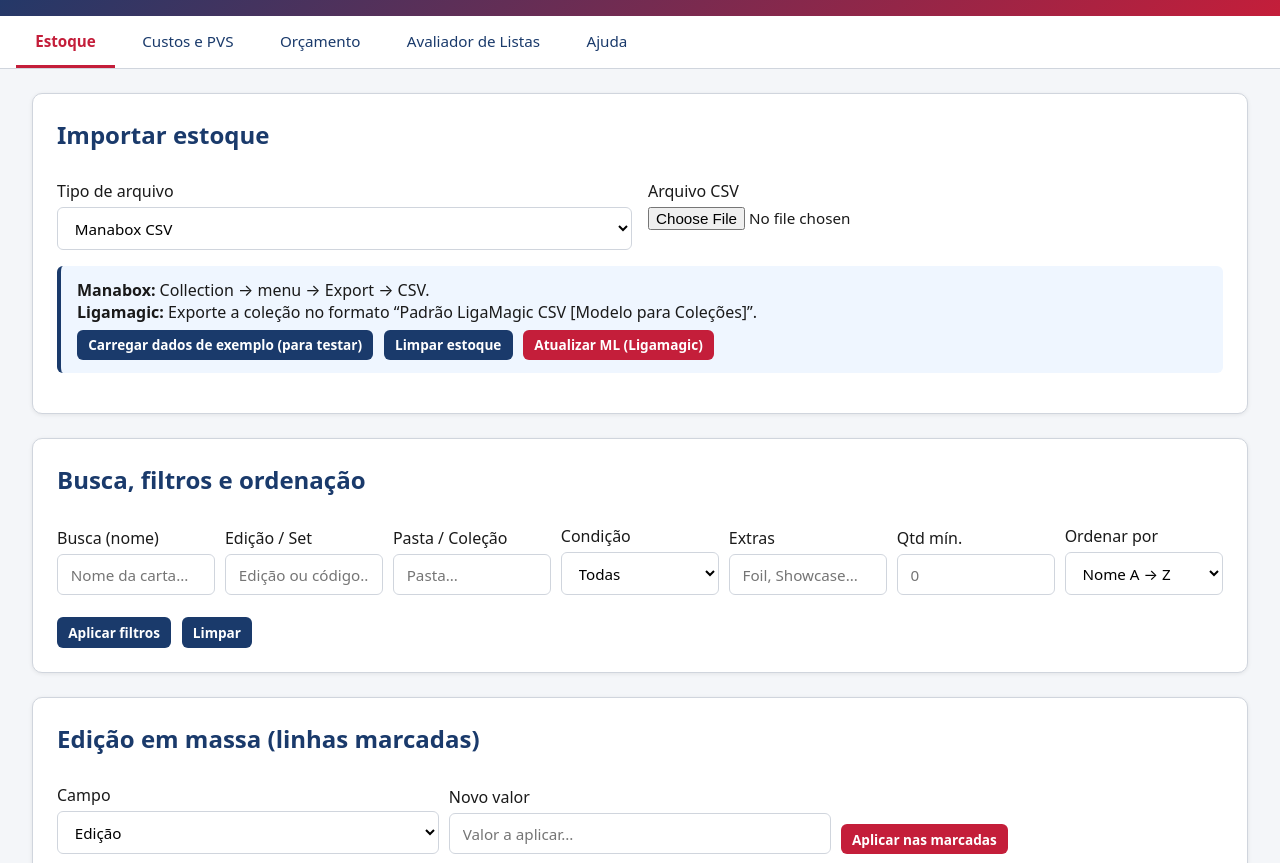
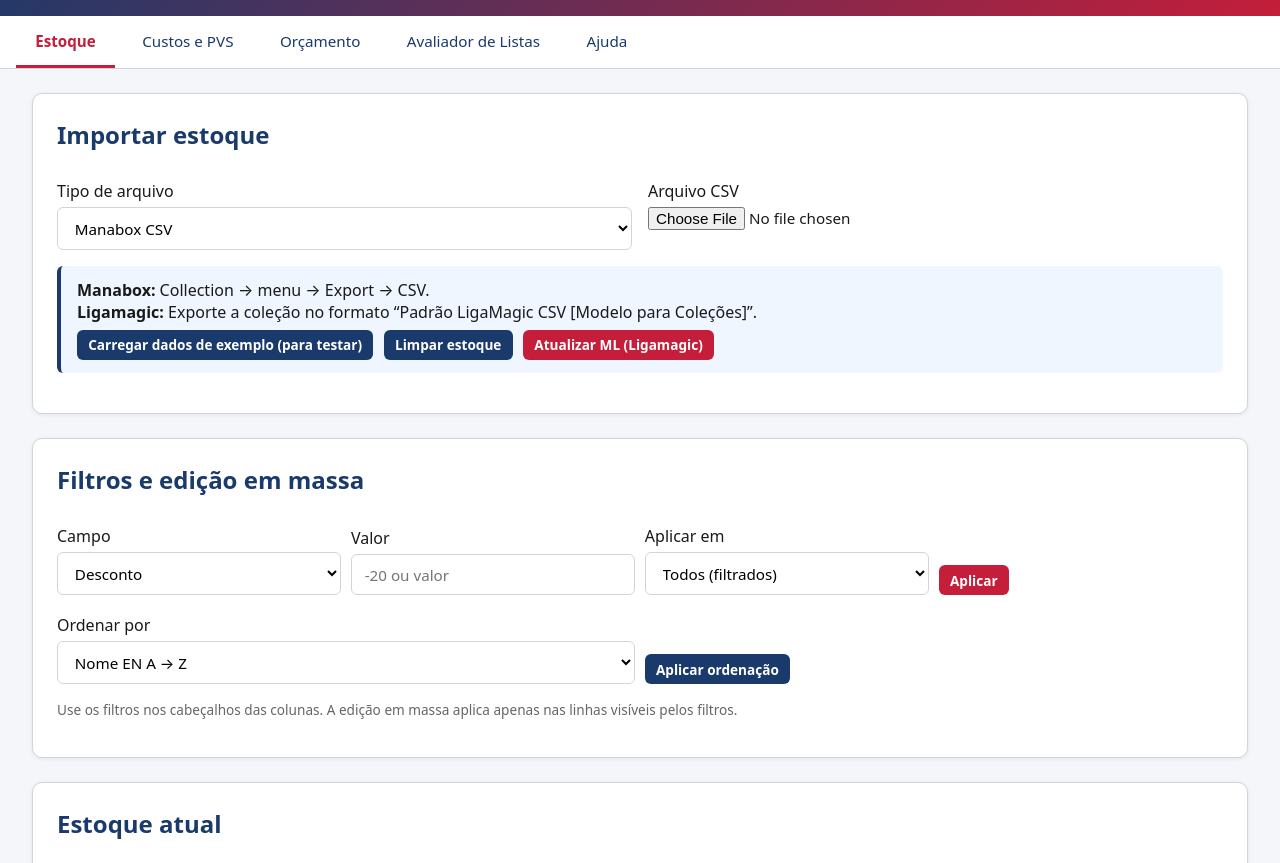
Before and after one commit to CozinhaOffline/Cozinha-Offline-MTG-Dealer, a website: page public/index.html in a window 1280 px wide. Shown: the part 82-945 px from the top of the page. Drawn offline with nearby package versions, Linux system fonts and the light colour scheme.

Commit message:
Update index.html

```diff
--- a/public/index.html
+++ b/public/index.html
@@ -63,7 +63,9 @@
   .col { flex: 1; min-width: 220px; }
   .checkbox-col { width: 36px; text-align: center; }
   #tableContainer { max-height: 70vh; overflow: auto; border: 1px solid var(--borda); border-radius: 8px; }
-  #estoqueTable { min-width: 2000px; }
+  #estoqueTable { min-width: auto; width: 100%; }
+  #estoqueTable th, #estoqueTable td { padding: 0.3rem 0.35rem; font-size: 0.8rem; }
+  #estoqueTable input.edit-input { width: 70px; padding: 0.2rem 0.3rem; font-size: 0.78rem; }
   .card-popup {
     position: fixed; background: white; border: 1px solid var(--borda); border-radius: 10px; padding: 0.8rem;
     box-shadow: 0 8px 24px rgba(0,0,0,0.18); z-index: 2000; width: 340px; max-height: 80vh; overflow-y: auto;
@@ -114,51 +116,59 @@
     </div>
 
     <div class="card">
-      <h2>Busca, filtros e ordenação</h2>
+      <h2>Filtros e edição em massa</h2>
+      <div class="filters" style="margin-bottom:0.6rem;">
+        <div><label>Campo</label>
+          <select id="bulkField">
+            <option value="desconto">Desconto</option>
+            <option value="codigo">Código</option>
+            <option value="operacao">Operação</option>
+            <option value="depara">De/Para</option>
+            <option value="obs">OBS</option>
+            <option value="liquidez">Liquidez</option>
+            <option value="cond">Estado</option>
+            <option value="lang">Idioma</option>
+            <option value="extras">Extras</option>
+          </select>
+        </div>
+        <div><label>Valor</label><input type="text" id="bulkValue" placeholder="-20 ou valor"></div>
+        <div><label>Aplicar em</label>
+          <select id="bulkTarget">
+            <option value="todos">Todos (filtrados)</option>
+            <option value="vazias">Linhas vazias</option>
+            <option value="selecionadas">Linhas selecionadas</option>
+          </select>
+        </div>
+        <div style="align-self:end;"><button class="primary small" onclick="aplicarBulk()">Aplicar</button></div>
+      </div>
       <div class="filters">
-        <div class="autocomplete"><label>Busca (nome)</label><input type="text" id="fNome" placeholder="Nome da carta..." autocomplete="off"><div class="autocomplete-list" id="acNome"></div></div>
-        <div class="autocomplete"><label>Edição / Set</label><input type="text" id="fSet" placeholder="Edição ou código..." autocomplete="off"><div class="autocomplete-list" id="acSet"></div></div>
-        <div><label>Pasta / Coleção</label><input type="text" id="fPasta" placeholder="Pasta..."></div>
-        <div><label>Condição</label><select id="fCond"><option value="">Todas</option><option>NM</option><option>SP</option><option>MP</option><option>HP</option><option>D</option><option>Near Mint</option><option>Lightly Played</option></select></div>
-        <div><label>Extras</label><input type="text" id="fExtras" placeholder="Foil, Showcase..."></div>
-        <div><label>Qtd mín.</label><input type="number" id="fQtdMin" min="0" placeholder="0"></div>
         <div><label>Ordenar por</label>
           <select id="fSort">
-            <option value="nome-az">Nome A → Z</option>
-            <option value="nome-za">Nome Z → A</option>
+            <option value="nome-az">Nome EN A → Z</option>
+            <option value="nome-za">Nome EN Z → A</option>
+            <option value="nomept-az">Nome PT A → Z</option>
+            <option value="nomept-za">Nome PT Z → A</option>
+            <option value="set-az">Edição A → Z</option>
+            <option value="set-za">Edição Z → A</option>
             <option value="qtd-desc">Quantidade ↓</option>
             <option value="qtd-asc">Quantidade ↑</option>
-            <option value="ml-desc">ML maior → menor</option>
-            <option value="ml-asc">ML menor → maior</option>
-            <option value="pvs-desc">PVS maior → menor</option>
-            <option value="pvs-asc">PVS menor → maior</option>
+            <option value="ml-desc">LLP ↓</option>
+            <option value="ml-asc">LLP ↑</option>
+            <option value="custo-desc">Custo ↓</option>
+            <option value="custo-asc">Custo ↑</option>
+            <option value="pvs-desc">PVS ↓</option>
+            <option value="pvs-asc">PVS ↑</option>
+            <option value="data-asc">Data mais antiga</option>
+            <option value="data-desc">Data mais recente</option>
+            <option value="cor-az">Cor A → Z</option>
+            <option value="estado-az">Estado A → Z</option>
+            <option value="liq-az">Liquidez A → Z</option>
+            <option value="lang-az">Idioma A → Z</option>
           </select>
         </div>
+        <div style="align-self:end;"><button class="secondary small" onclick="aplicarFiltros()">Aplicar ordenação</button></div>
       </div>
-      <button class="secondary small" onclick="aplicarFiltros()">Aplicar filtros</button>
-      <button class="secondary small" onclick="limparFiltros()">Limpar</button>
-    </div>
-
-    <div class="card">
-      <h2>Edição em massa (linhas marcadas)</h2>
-      <div class="filters">
-        <div><label>Campo</label>
-          <select id="bulkField">
-            <option value="set">Edição</option>
-            <option value="cond">Condição</option>
-            <option value="lang">Idioma</option>
-            <option value="extras">Extras</option>
-            <option value="pasta">Pasta</option>
-            <option value="ml">ML (R$)</option>
-            <option value="custo">Custo (R$)</option>
-            <option value="pvs">PVS (R$)</option>
-            <option value="liquidez">Liquidez</option>
-          </select>
-        </div>
-        <div><label>Novo valor</label><input type="text" id="bulkValue" placeholder="Valor a aplicar..."></div>
-        <div style="align-self:end;"><button class="primary small" onclick="aplicarBulk()">Aplicar nas marcadas</button></div>
-      </div>
-      <p class="muted">Marque as linhas com o checkbox e aplique o mesmo valor. Combine com os filtros acima (ex.: filtre foils de uma pasta e edite só elas).</p>
+      <p class="muted">Use os filtros nos cabeçalhos das colunas. A edição em massa aplica apenas nas linhas visíveis pelos filtros.</p>
     </div>
 
     <div class="card">
@@ -630,6 +640,8 @@ function aplicarBulkModal() {
   renderModalRows();
   alert(`Aplicado em ${count} linhas.`);
 }
+
+function removerPendente(i) {
   pendingImport.splice(i, 1);
   abrirModalImportacao();
 }
@@ -778,14 +790,26 @@ function aplicarFiltros() {
   });
 
   filtered.sort((a, b) => {
-    if (sort === 'nome-az') return a.nome.localeCompare(b.nome);
-    if (sort === 'nome-za') return b.nome.localeCompare(a.nome);
-    if (sort === 'qtd-desc') return b.qtd - a.qtd;
-    if (sort === 'qtd-asc') return a.qtd - b.qtd;
-    if (sort === 'ml-desc') return b.ml - a.ml;
-    if (sort === 'ml-asc') return a.ml - b.ml;
-    if (sort === 'pvs-desc') return b.pvs - a.pvs;
-    if (sort === 'pvs-asc') return a.pvs - b.pvs;
+    if (sort === 'nome-az') return (a.nome||'').localeCompare(b.nome||'');
+    if (sort === 'nome-za') return (b.nome||'').localeCompare(a.nome||'');
+    if (sort === 'nomept-az') return (a.nomePt||'').localeCompare(b.nomePt||'');
+    if (sort === 'nomept-za') return (b.nomePt||'').localeCompare(a.nomePt||'');
+    if (sort === 'set-az') return (a.set||'').localeCompare(b.set||'');
+    if (sort === 'set-za') return (b.set||'').localeCompare(a.set||'');
+    if (sort === 'qtd-desc') return (b.qtd||0) - (a.qtd||0);
+    if (sort === 'qtd-asc') return (a.qtd||0) - (b.qtd||0);
+    if (sort === 'ml-desc') return (b.ml||0) - (a.ml||0);
+    if (sort === 'ml-asc') return (a.ml||0) - (b.ml||0);
+    if (sort === 'custo-desc') return (b.custo||0) - (a.custo||0);
+    if (sort === 'custo-asc') return (a.custo||0) - (b.custo||0);
+    if (sort === 'pvs-desc') return (b.pvs||0) - (a.pvs||0);
+    if (sort === 'pvs-asc') return (a.pvs||0) - (b.pvs||0);
+    if (sort === 'data-asc') return (a.data||'').localeCompare(b.data||'');
+    if (sort === 'data-desc') return (b.data||'').localeCompare(a.data||'');
+    if (sort === 'cor-az') return (a.cor||'').localeCompare(b.cor||'');
+    if (sort === 'estado-az') return (a.cond||'').localeCompare(b.cond||'');
+    if (sort === 'liq-az') return (a.liquidez||'').localeCompare(b.liquidez||'');
+    if (sort === 'lang-az') return (a.lang||'').localeCompare(b.lang||'');
     return 0;
   });
   renderEstoque();
@@ -892,21 +916,25 @@ function toggleSelectAll(cb) {
 function aplicarBulk() {
   const field = document.getElementById('bulkField').value;
   let val = document.getElementById('bulkValue').value;
+  const target = document.getElementById('bulkTarget')?.value || 'selecionadas';
   if (val === '') { alert('Informe o valor.'); return; }
-  if (['ml','custo','pvs'].includes(field)) val = parseFloat(val) || 0;
+  if (field === 'desconto') val = parsePct(val);
+  else if (['qtd'].includes(field)) val = parseInt(val) || 1;
   let count = 0;
-  document.querySelectorAll('.row-check:checked').forEach(cb => {
-    const idx = parseInt(cb.dataset.idx);
-    if (estoque[idx]) {
-      estoque[idx][field] = val;
-      if (field === 'ml' || field === 'custo' || field === 'liquidez') {
-        estoque[idx].pvs = calcularPVS(estoque[idx]);
-      }
+  filtered.forEach((c, i) => {
+    const isEmpty = !c[field] && c[field] !== 0;
+    const cb = document.querySelector(`.row-check[data-i="${i}"]`);
+    const selected = cb?.checked;
+    if (target === 'todos' || (target === 'vazias' && isEmpty) || (target === 'selecionadas' && selected)) {
+      c[field] = val;
+      if (field === 'desconto' || field === 'liquidez' || field === 'ml') aplicarCalculos(c);
+      const oi = estoque.indexOf(c);
+      if (oi >= 0) estoque[oi] = c;
       count++;
     }
   });
-  aplicarFiltros();
-  alert(`Aplicado em ${count} cartas.`);
+  renderEstoque();
+  alert(`Aplicado em ${count} linhas.`);
 }
 
 function calcularCustoLote() {
```
